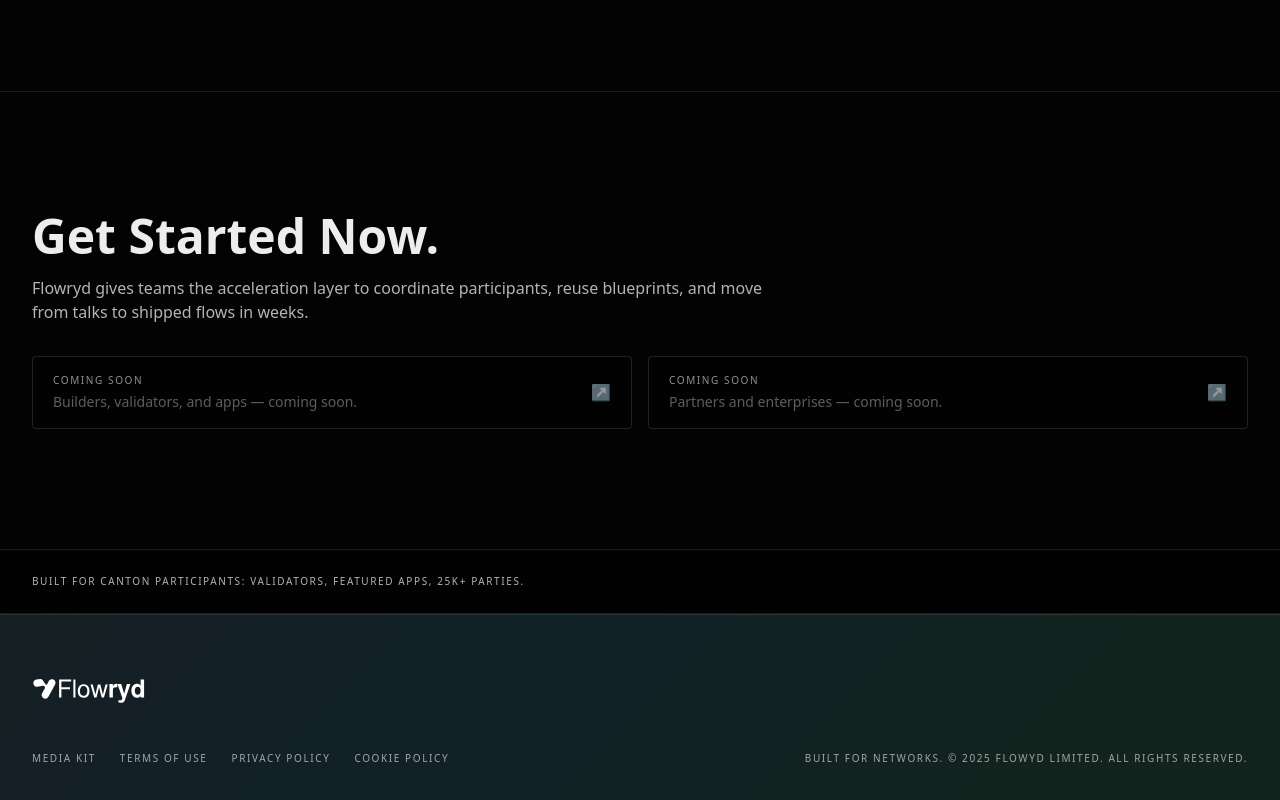
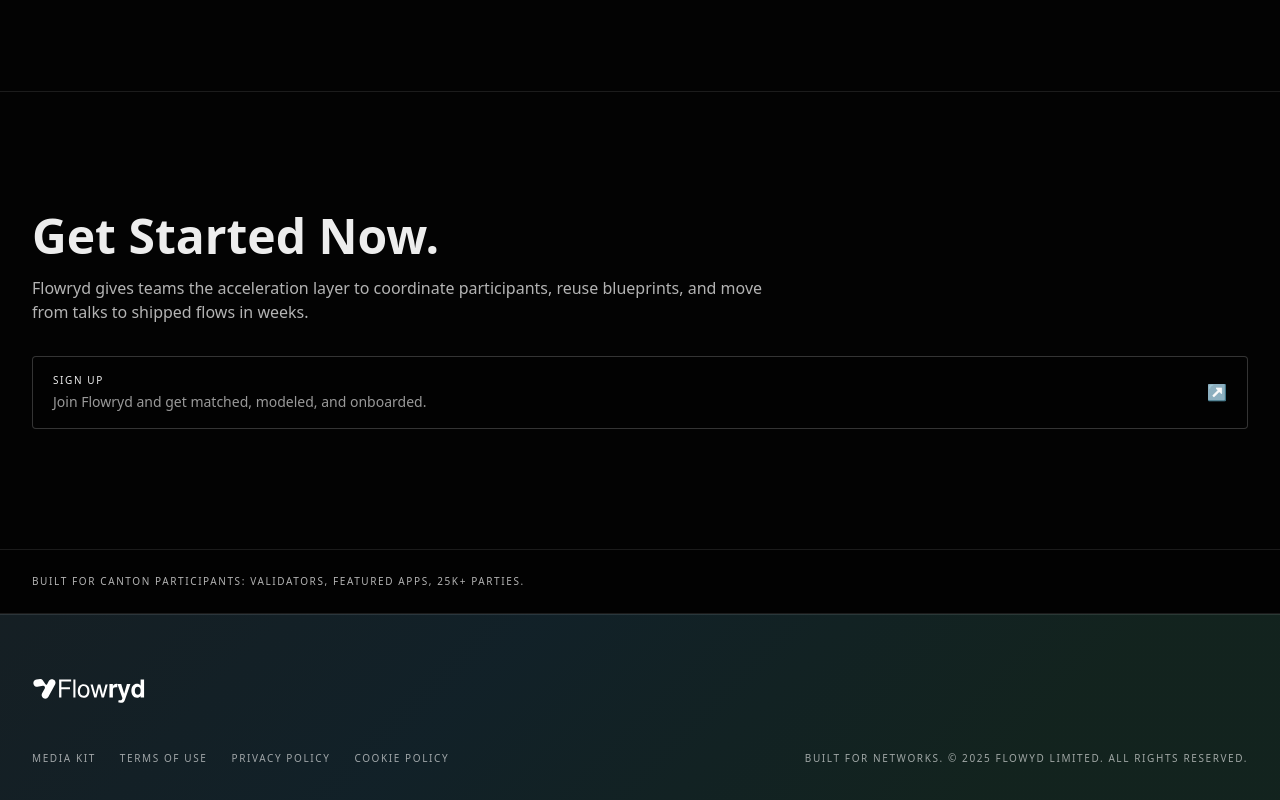
Before and after one commit to will8998/flowryd, a Next.js app: page / in a window 1280 px wide. Shown: the part 3678-4478 px from the top of the page. Built offline with nearby package versions, Linux system fonts and the light colour scheme.

Commit message:
Bottom CTA: replace with Typeform Sign Up, remove call/placeholder buttons

```diff
--- a/src/app/page.tsx
+++ b/src/app/page.tsx
@@ -387,22 +387,20 @@
           <div className="mx-auto max-w-7xl px-4 sm:px-6 lg:px-8 py-6">
             <h2 className="text-4xl md:text-5xl font-semibold mb-4">Get Started Now.</h2>
             <p className="text-white/70 max-w-3xl mb-8">Flowryd gives teams the acceleration layer to coordinate participants, reuse blueprints, and move from talks to shipped flows in weeks.</p>
-            <div className="grid grid-cols-1 md:grid-cols-2 gap-4">
-              <a href="#" aria-disabled="true" title="Coming soon" className="group rounded border border-white/20 bg-black/30 px-5 py-4 flex items-center justify-between opacity-60 cursor-not-allowed pointer-events-none">
+            <div className="grid grid-cols-1 gap-4">
+              <a
+                href="https://flowryd.typeform.com/to/z4N2MGrQ"
+                target="_blank"
+                rel="noopener noreferrer"
+                className="group rounded border border-white/20 hover:border-white/50 bg-black/30 px-5 py-4 flex items-center justify-between"
+              >
                 <div>
-                  <div className="nav-compact mb-1">Coming Soon</div>
-                  <div className="text-white/60 text-sm">Builders, validators, and apps — coming soon.</div>
+                  <div className="nav-compact mb-1">Sign Up</div>
+                  <div className="text-white/60 text-sm">Join Flowryd and get matched, modeled, and onboarded.</div>
                 </div>
                 <span className="transition-transform group-hover:translate-x-0.5">↗</span>
               </a>
-              <a href="#" aria-disabled="true" title="Coming soon" className="group rounded border border-white/20 bg-black/30 px-5 py-4 flex items-center justify-between opacity-60 cursor-not-allowed pointer-events-none">
-                <div>
-                  <div className="nav-compact mb-1">Coming Soon</div>
-                  <div className="text-white/60 text-sm">Partners and enterprises — coming soon.</div>
-                </div>
-                <span className="transition-transform group-hover:translate-x-0.5">↗</span>
-          </a>
-        </div>
+            </div>
           </div>
         </section>
 
```
